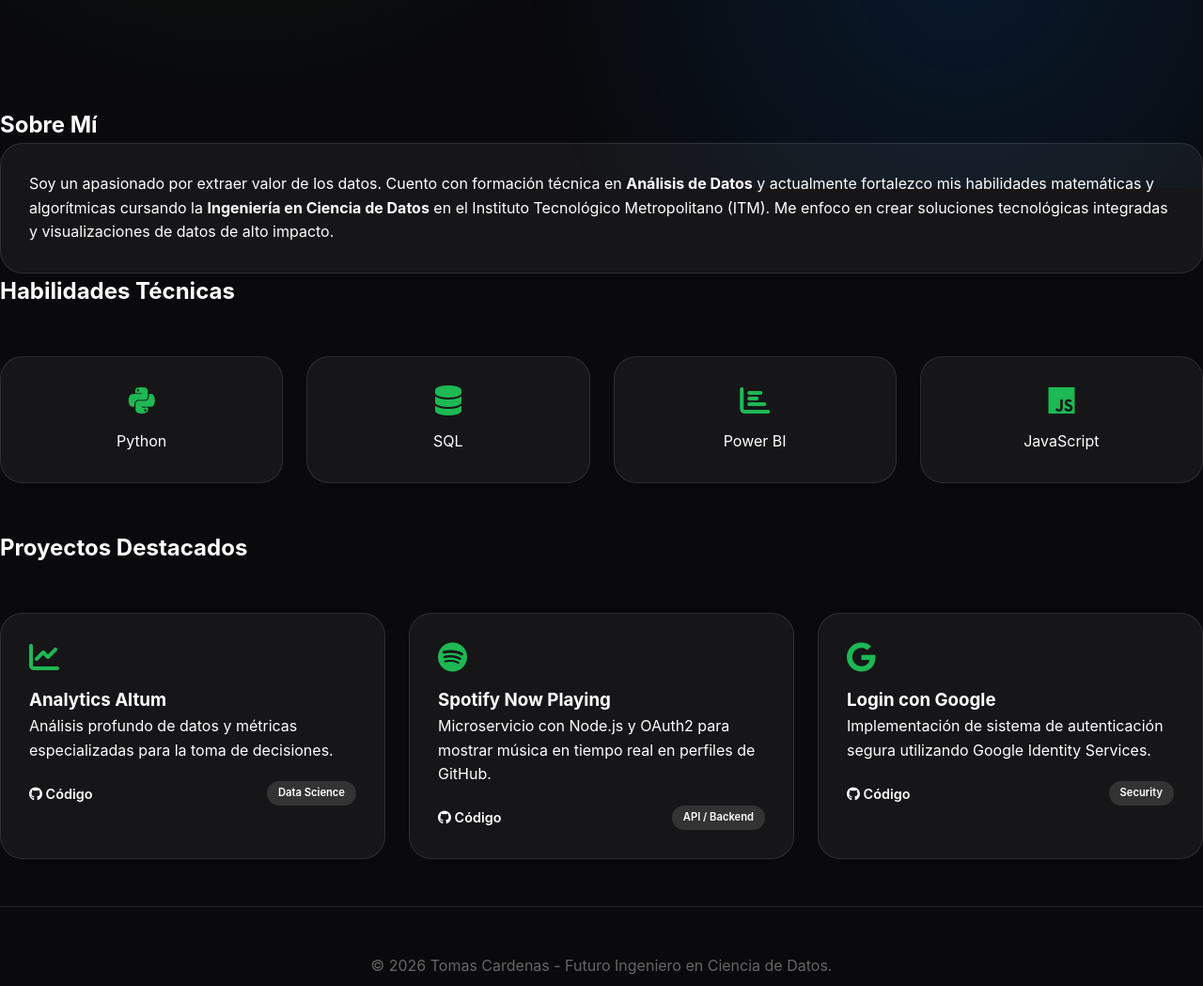
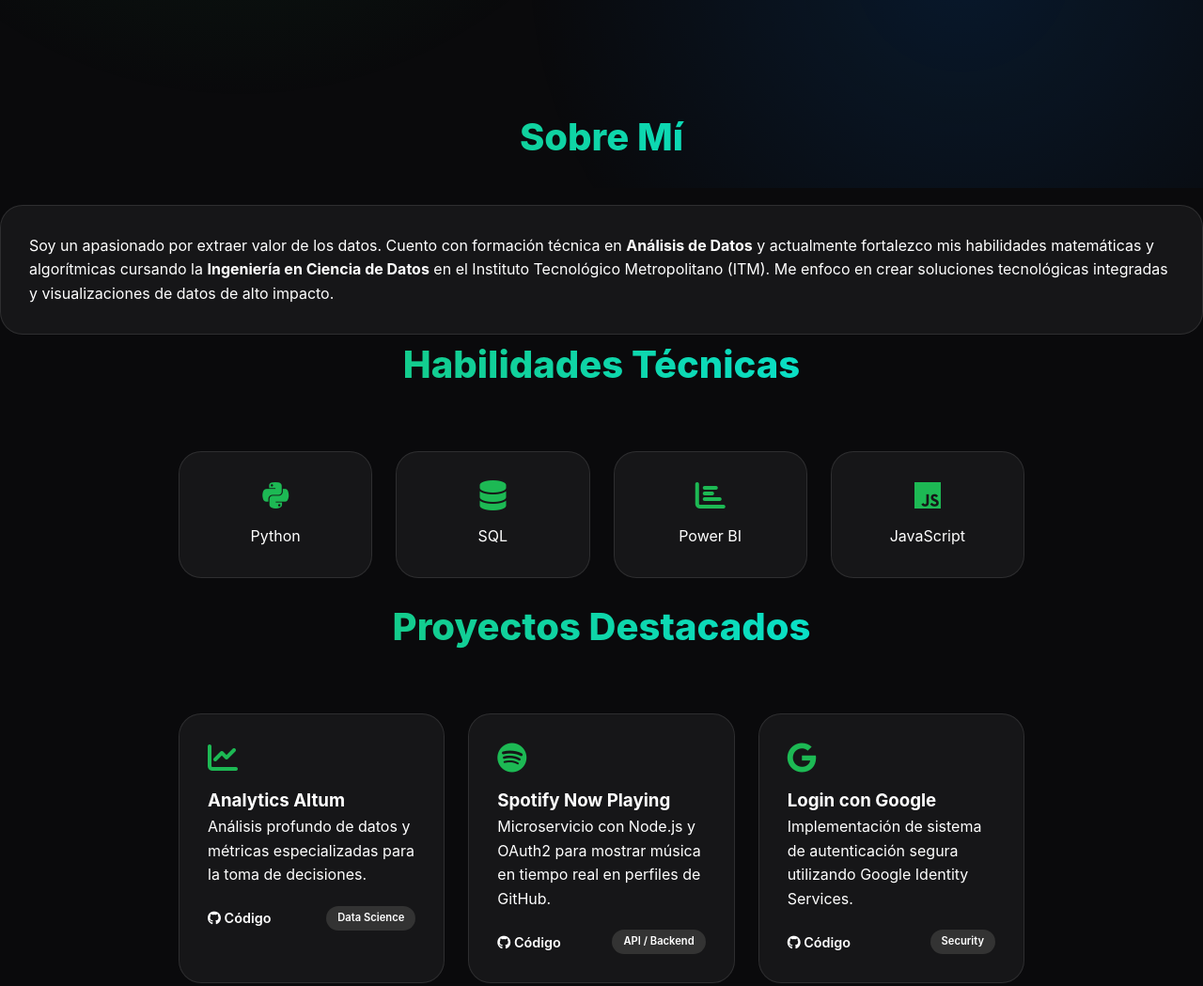
Before and after one commit to Tomasit0o0/portafolio, a plain HTML site: page index.html in a window 1280 px wide. Shown: the part 600-1649 px from the top of the page at 94% size. Drawn offline with Linux system fonts and the light colour scheme.

Commit message:
portfolio

```diff
--- a/style.css
+++ b/style.css
@@ -57,8 +57,13 @@ nav a:hover { color: var(--primary); }
 .spotify-card img { border-radius: 12px; margin-top: 10px; max-width: 300px; }
 
 .grid {
-    display: grid; grid-template-columns: repeat(auto-fit, minmax(300px, 1fr));
-    gap: 25px; padding: 50px 0;
+    display: grid;
+    grid-template-columns: repeat(auto-fit, minmax(150px, 1fr));
+    gap: 25px;
+    padding: 20px 0;
+    justify-content: center; /* Centra las tarjetas si hay pocas */
+    max-width: 900px;         /* Limita el ancho para que no se estiren tanto */
+    margin: 0 auto;          /* Centra el contenedor completo */
 }
 
 .card {
@@ -92,3 +97,15 @@ footer { text-align: center; padding: 50px; border-top: 1px solid var(--border);
     opacity: 1;
     transform: translateY(0);
 }
+
+.section-title {
+    text-align: center;
+    margin-bottom: 40px;
+    font-size: 2.5rem;
+    font-weight: 800;
+    /* Aplicamos el mismo degradado que tu nombre */
+    background: linear-gradient(90deg, #1DB954, #00f2fe);
+    -webkit-background-clip: text;
+    background-clip: text;
+    -webkit-text-fill-color: transparent;
+}
```
